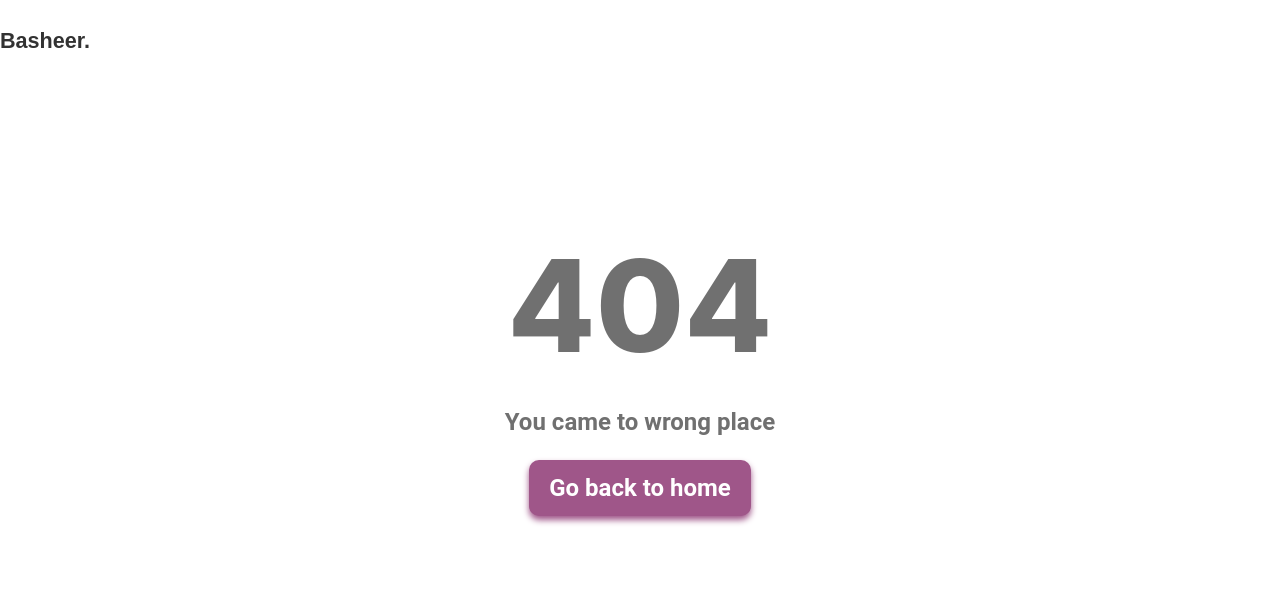
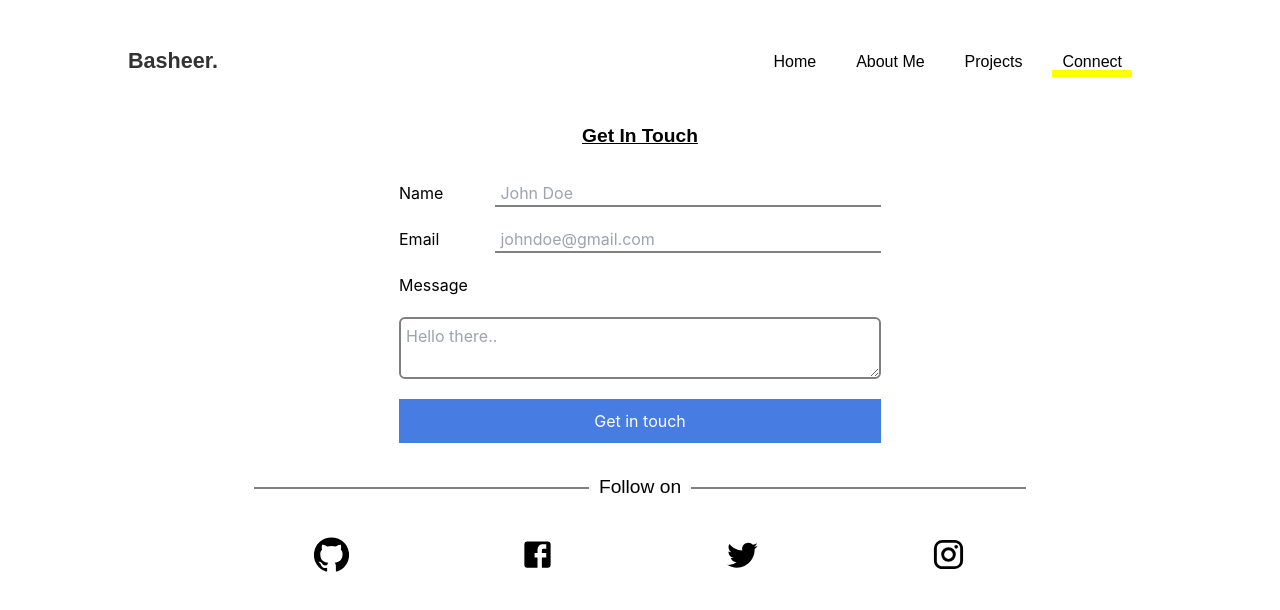
Before and after one commit to Basheer3648734/Basheer, a Next.js app: page /connect in a window 1280 px wide. Before the commit this address had no page. Shown: the top 610 px of the page. Built offline with nearby package versions, Linux system fonts and the light colour scheme.

Commit message:
📦 NEW: added contact us and 404 error page

```diff
--- a/pages/404.js
+++ b/pages/404.js
@@ -1,27 +1,23 @@
-import Header from "../components/Header";
-import Link from "next/link";
-import styles from "./404.module.css";
-import Head from "next/head";
-export default function Error() {
+import NavBar from "../components/NavBar";
+import Layout from "../components/Layout";
+export default function ErrorPage() {
   return (
     <>
-      <Head>
-        <link rel="icon" href="/favicon.ico" />
-        <title>404 Error</title>
-        <meta name="viewport" content="width=device-width, initial-scale=1.0" />
-      </Head>
-      <Header />
-      <div className={styles.error}>
-        <main>
-          <span>4</span>
-          <span>0</span>
-          <span>4</span>
-        </main>
-        <p>You came to wrong place</p>
-        <Link href="/">
-          <a className={styles.error__link}>Go back to home</a>
-        </Link>
-      </div>
+      <Layout>
+        <NavBar />
+        <div className="flex items-center justify-center h-[60vh]">
+          <div className="text-center mt-[40px]">
+            <p className="uppercase text-[0.7rem]">oops! Page not found</p>
+            <p className="text-[10rem] font-bold tracking-[-15px] leading-[18vh]">
+              404
+            </p>
+            <p className="uppercase text-[0.7rem]">
+              we are sorry, but the page you requested was
+              <br /> not found
+            </p>
+          </div>
+        </div>
+      </Layout>
     </>
   );
 }
--- /dev/null
+++ b/pages/connect.js
@@ -0,0 +1,123 @@
+import Layout from "../components/Layout";
+import NavBar from "../components/NavBar";
+import Link from "next/link";
+import { useState } from "react";
+import { GitHub, Twitter, Facebook, Instagram } from "@material-ui/icons";
+export default function Connect() {
+  const [name, setName] = useState("");
+  const [email, setEmail] = useState("");
+  const [message, setMessage] = useState("");
+  const onSubmitHandler = (e) => {
+    e.preventDefault();
+    setName("");
+    setEmail("");
+    setMessage("");
+    alert(`This functionality is still undertest. Thanks`);
+  };
+  return (
+    <div>
+      <Layout>
+        <NavBar page="connect" />
+        <div className="px-[30px]">
+          <div>
+            <h1 className="text-[1.2rem] font-bold underline m-auto text-center">
+              Get In Touch
+            </h1>
+          </div>
+          <div className="w-[100%] sm:w-[80%] md:w-[60%] lg:w-[50%] my-[20px] m-auto">
+            <form onSubmit={onSubmitHandler} className="flex flex-col">
+              <div className="flex flex-row justify-between my-[10px] ">
+                <label htmlFor="name" className="text-[0.9rem] md:text-[1rem]">
+                  Name
+                </label>
+                <input
+                  type="text"
+                  id="name"
+                  value={name}
+                  onChange={(e) => setName(e.target.value)}
+                  placeholder="John Doe"
+                  className="border-b-2 border-[gray] outline-none px-[5px] w-[75%] md:w-[80%] text-[0.9rem] md:text-[1rem]"
+                />
+              </div>
+              <div className="flex flex-row justify-between my-[10px]">
+                <label htmlFor="email" className="text-[0.9rem] md:text-[1rem]">
+                  Email
+                </label>
+                <input
+                  type="email"
+                  id="email"
+                  value={email}
+                  onChange={(e) => setEmail(e.target.value)}
+                  placeholder="johndoe@gmail.com"
+                  className="border-b-2 border-[gray] outline-none px-[5px]  w-[75%] md:w-[80%] text-[0.9rem] md:text-[1rem]"
+                />
+              </div>
+              <div className="flex flex-col justify-between my-[10px]">
+                <label
+                  htmlFor="message"
+                  className="text-[0.9rem] md:text-[1rem]"
+                >
+                  Message
+                </label>
+                <textarea
+                  id="message"
+                  value={message}
+                  onChange={(e) => setMessage(e.target.value)}
+                  placeholder="Hello there.."
+                  className="border-2 border-[gray] outline-none rounded-md p-[5px] mt-[10px] md:mt-[20px]  text-[0.9rem] md:text-[1rem]"
+                ></textarea>
+              </div>
+              <button
+                type="submit"
+                className="w-[100%] bg-[#477CE2] text-[white] px-[15px] py-[10px] my-[10px]"
+              >
+                Get in touch
+              </button>
+            </form>
+          </div>
+          <div className="flex flex-col">
+            <div className="flex flex-row items-center justify-across w-[100%] m-auto sm:w-[80%]">
+              <span className="h-[2px] grow-[2]  bg-[gray] px-[20px]"></span>
+              <h1 className="mx-[10px] text-[1.1rem] md:text-[1.2rem]">
+                Follow on
+              </h1>
+              <span className="h-[2px] grow-[2] bg-[gray] px-[20px]"></span>
+            </div>
+            <div className="mt-[20px]">
+              <ul className="flex flex-wrap justify-evenly">
+                <li className="hover:bg-github  hover:text-[white] p-[15px] rounded-lg">
+                  <Link href="https://github.com/Basheer3648734">
+                    <a>
+                      <GitHub fontSize="large" />
+                    </a>
+                  </Link>
+                </li>
+                <li className="hover:bg-facebook  hover:text-[white] p-[15px]  rounded-lg ">
+                  <Link href="https://www.facebook.com/ma.basheer.12/">
+                    <a>
+                      <Facebook fontSize="large" />
+                    </a>
+                  </Link>
+                </li>
+                <li className="hover:bg-twitter  hover:text-[white] p-[15px]  rounded-lg">
+                  <Link href="https://twitter.com/MABASHEER8">
+                    <a>
+                      <Twitter fontSize="large" />
+                    </a>
+                  </Link>
+                </li>
+                <li className="hover:bg-instagram  hover:text-[white] p-[15px] rounded-lg ">
+                  <Link href="https://www.instagram.com/basheer_0111/">
+                    <a>
+                      <Instagram fontSize="large" />
+                    </a>
+                  </Link>
+                </li>
+              </ul>
+            </div>
+          </div>
+        </div>
+      </Layout>
+    </div>
+  );
+}
--- a/tailwind.config.js
+++ b/tailwind.config.js
@@ -12,6 +12,10 @@ module.exports = {
       cyan: "#5ADEDE",
       sky: "#87ceeb",
       warning: "#FFCCCC",
+      github: "#1d1a1a",
+      twitter: "#00acee",
+      facebook: "#4267B2",
+      instagram: " #e95950",
     },
     extend: {},
   },
```
